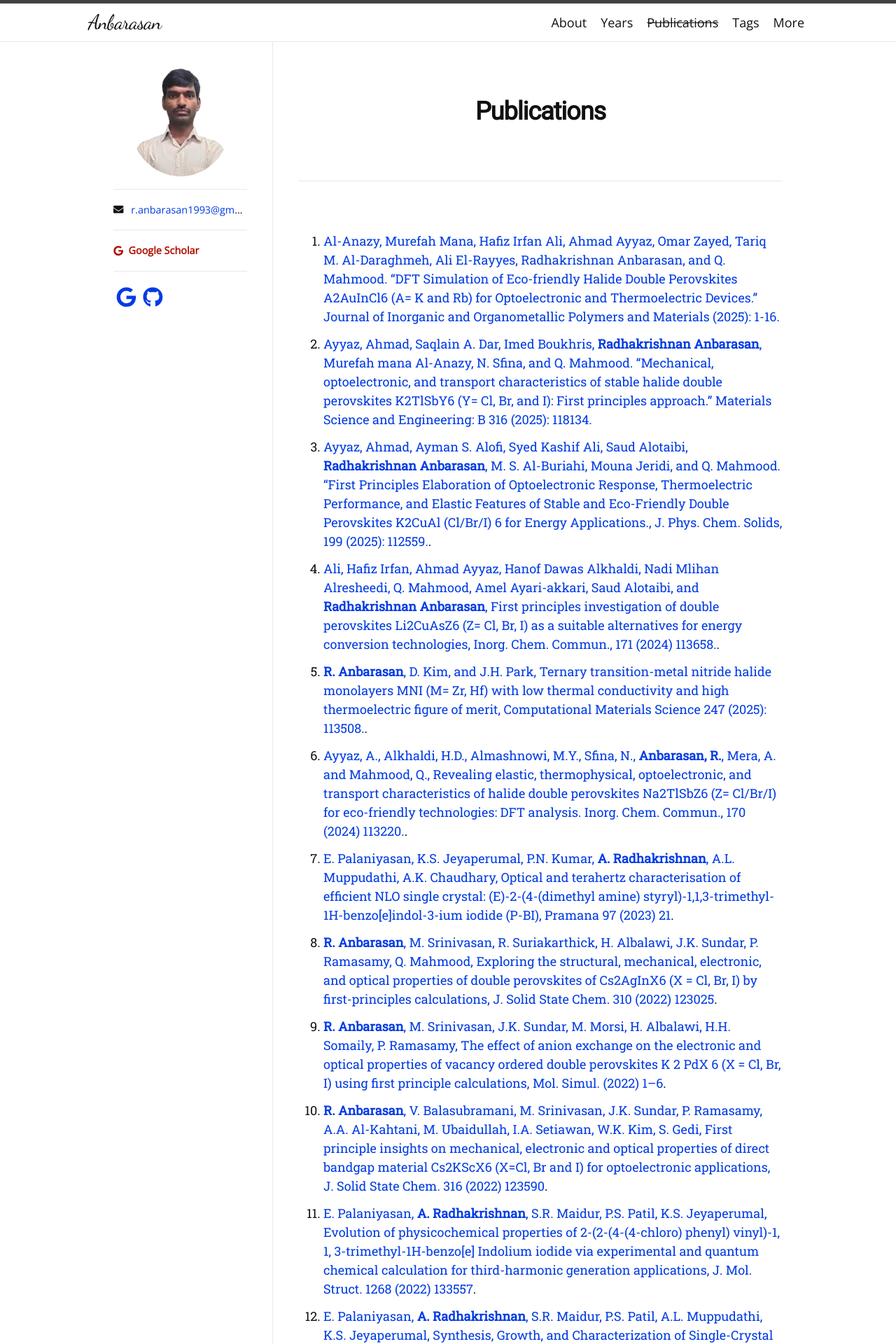
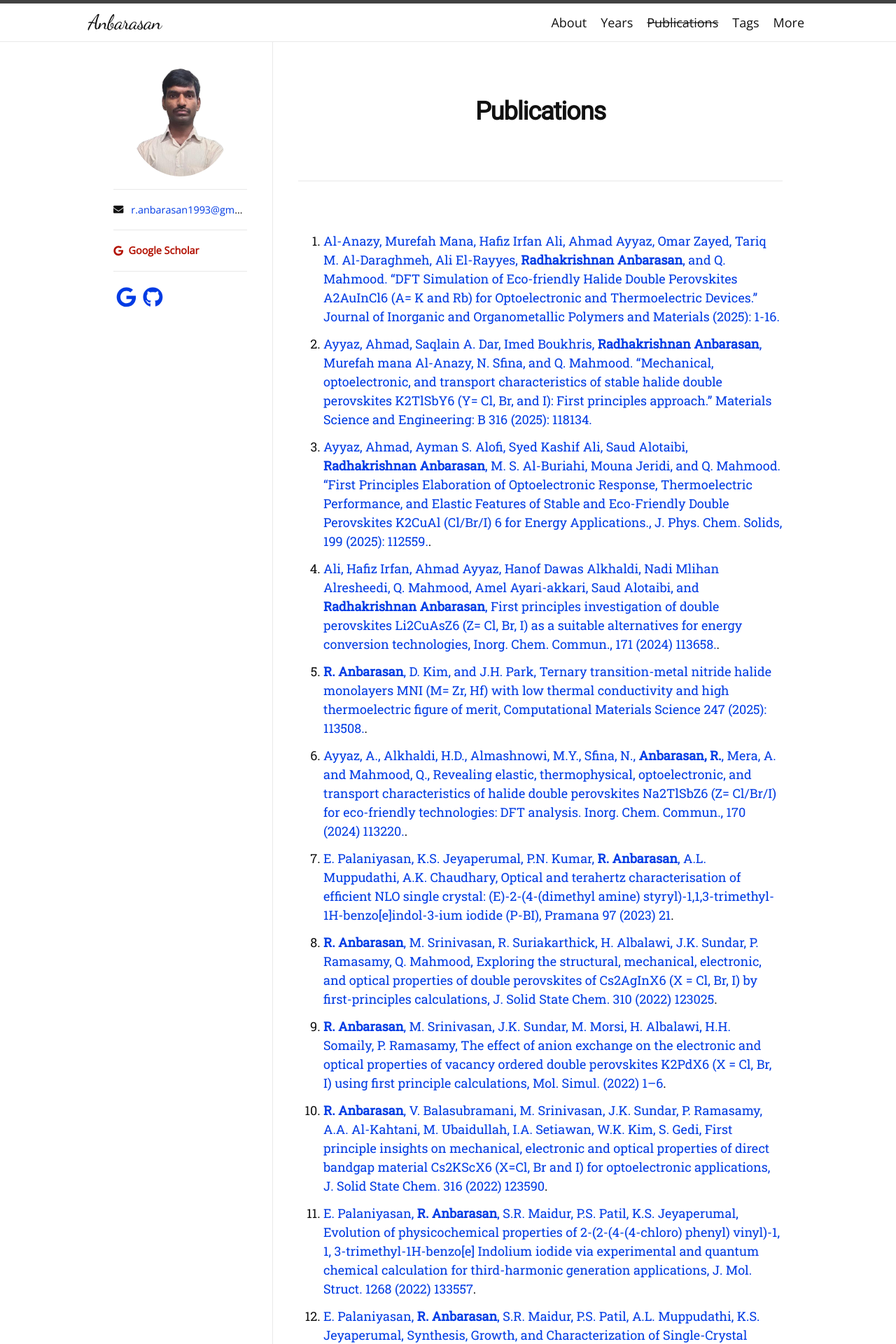
Before and after one commit to anbarasananbu/anbarasan, a Jekyll site: the page built from publications.md, in a window 1280 px wide. Shown: the top 1920 px of the page at 70% size. Built offline with Jekyll 4.4.1, drawn with Linux system fonts in a browser that asks for light colours; nearby versions of some CDN libraries; some web fonts are replaced; a style sheet for code colours, icons or effects is not loaded; some of the changed text lies outside the part shown.

Commit message:
Update publications.md

```diff
--- a/publications.md
+++ b/publications.md
@@ -5,18 +5,18 @@ title: Publications
 permalink: /publications/
 ---
 
-1.  [Al-Anazy, Murefah Mana, Hafiz Irfan Ali, Ahmad Ayyaz, Omar Zayed, Tariq M. Al-Daraghmeh, Ali El-Rayyes, Radhakrishnan Anbarasan, and Q. Mahmood. "DFT Simulation of Eco-friendly Halide Double Perovskites A2AuInCl6 (A= K and Rb) for Optoelectronic and Thermoelectric Devices." Journal of Inorganic and Organometallic Polymers and Materials (2025): 1-16.](https://doi.org/10.1007/s10904-025-03724-5)
+1.  [Al-Anazy, Murefah Mana, Hafiz Irfan Ali, Ahmad Ayyaz, Omar Zayed, Tariq M. Al-Daraghmeh, Ali El-Rayyes, **Radhakrishnan Anbarasan**, and Q. Mahmood. "DFT Simulation of Eco-friendly Halide Double Perovskites A2AuInCl6 (A= K and Rb) for Optoelectronic and Thermoelectric Devices." Journal of Inorganic and Organometallic Polymers and Materials (2025): 1-16.](https://doi.org/10.1007/s10904-025-03724-5)
 2.  [Ayyaz, Ahmad, Saqlain A. Dar, Imed Boukhris, **Radhakrishnan Anbarasan**, Murefah mana Al-Anazy, N. Sfina, and Q. Mahmood. "Mechanical, optoelectronic, and transport characteristics of stable halide double perovskites K2TlSbY6 (Y= Cl, Br, and I): First principles approach." Materials Science and Engineering: B 316 (2025): 118134.](https://doi.org/10.1016/j.mseb.2025.118134)
 3.  [Ayyaz, Ahmad, Ayman S. Alofi, Syed Kashif Ali, Saud Alotaibi, **Radhakrishnan Anbarasan**, M. S. Al-Buriahi, Mouna Jeridi, and Q. Mahmood. "First Principles Elaboration of Optoelectronic Response, Thermoelectric Performance, and Elastic Features of Stable and Eco-Friendly Double Perovskites K2CuAl (Cl/Br/I) 6 for Energy Applications., J. Phys. Chem. Solids, 199 (2025): 112559.](https://doi.org/10.1016/j.jpcs.2025.112559).
 4.  [Ali, Hafiz Irfan, Ahmad Ayyaz, Hanof Dawas Alkhaldi, Nadi Mlihan Alresheedi, Q. Mahmood, Amel Ayari-akkari, Saud Alotaibi, and **Radhakrishnan Anbarasan**, First principles investigation of double perovskites Li2CuAsZ6 (Z= Cl, Br, I) as a suitable alternatives for energy conversion technologies, Inorg. Chem. Commun., 171 (2024) 113658.](https://doi.org/10.1016/j.inoche.2024.113658).
 5.	[**R. Anbarasan**, D. Kim, and J.H. Park, Ternary transition-metal nitride halide monolayers MNI (M= Zr, Hf) with low thermal conductivity and high thermoelectric figure of merit, Computational Materials Science 247 (2025): 113508.](https://doi.org/10.1016/j.commatsci.2024.113508).
 6.	[Ayyaz, A., Alkhaldi, H.D., Almashnowi, M.Y., Sfina, N., **Anbarasan, R.**, Mera, A. and Mahmood, Q., Revealing elastic, thermophysical, optoelectronic, and transport characteristics of halide double perovskites Na2TlSbZ6 (Z= Cl/Br/I) for eco-friendly technologies: DFT analysis. Inorg. Chem. Commun., 170 (2024) 113220.](https://doi.org/10.1016/j.inoche.2024.113220).
-7.  [E. Palaniyasan, K.S. Jeyaperumal, P.N. Kumar, **A. Radhakrishnan**, A.L. Muppudathi, A.K. Chaudhary, Optical and terahertz characterisation of efficient NLO single crystal: (E)-2-(4-(dimethyl amine) styryl)-1,1,3-trimethyl-1H-benzo[e]indol-3-ium iodide (P-BI), Pramana 97 (2023) 21](https://doi.org/10.1007/s12043-022-02476-y).
+7.  [E. Palaniyasan, K.S. Jeyaperumal, P.N. Kumar, **R. Anbarasan**, A.L. Muppudathi, A.K. Chaudhary, Optical and terahertz characterisation of efficient NLO single crystal: (E)-2-(4-(dimethyl amine) styryl)-1,1,3-trimethyl-1H-benzo[e]indol-3-ium iodide (P-BI), Pramana 97 (2023) 21](https://doi.org/10.1007/s12043-022-02476-y).
 8.  [**R. Anbarasan**, M. Srinivasan, R. Suriakarthick, H. Albalawi, J.K. Sundar, P. Ramasamy, Q. Mahmood, Exploring the structural, mechanical, electronic, and optical properties of double perovskites of Cs2AgInX6 (X = Cl, Br, I) by first-principles calculations, J. Solid State Chem. 310 (2022) 123025](https://doi.org/10.1016/j.jssc.2022.123025).
-9.	[**R. Anbarasan**, M. Srinivasan, J.K. Sundar, M. Morsi, H. Albalawi, H.H. Somaily, P. Ramasamy, The effect of anion exchange on the electronic and optical properties of vacancy ordered double perovskites K 2 PdX 6 (X = Cl, Br, I) using first principle calculations, Mol. Simul. (2022) 1–6](https://doi.org/10.1080/08927022.2022.2103161).
+9.	[**R. Anbarasan**, M. Srinivasan, J.K. Sundar, M. Morsi, H. Albalawi, H.H. Somaily, P. Ramasamy, The effect of anion exchange on the electronic and optical properties of vacancy ordered double perovskites K2PdX6 (X = Cl, Br, I) using first principle calculations, Mol. Simul. (2022) 1–6](https://doi.org/10.1080/08927022.2022.2103161).
 10.	[**R. Anbarasan**, V. Balasubramani, M. Srinivasan, J.K. Sundar, P. Ramasamy, A.A. Al-Kahtani, M. Ubaidullah, I.A. Setiawan, W.K. Kim, S. Gedi, First principle insights on mechanical, electronic and optical properties of direct bandgap material Cs2KScX6 (X=Cl, Br and I) for optoelectronic applications, J. Solid State Chem. 316 (2022) 123590](https://doi.org/10.1016/j.jssc.2022.123590).
-11. [E. Palaniyasan, **A. Radhakrishnan**, S.R. Maidur, P.S. Patil, K.S. Jeyaperumal, Evolution of physicochemical properties of 2-(2-(4-(4-chloro) phenyl) vinyl)-1, 1, 3-trimethyl-1H-benzo[e] Indolium iodide via experimental and quantum chemical calculation for third-harmonic generation applications, J. Mol. Struct. 1268 (2022) 133557](https://doi.org/10.1016/j.molstruc.2022.133557).
-12. [E. Palaniyasan, **A. Radhakrishnan**, S.R. Maidur, P.S. Patil, A.L. Muppudathi, K.S. Jeyaperumal, Synthesis, Growth, and Characterization of Single-Crystal Benzo[e]indolium for Third-Order Nonlinear Optical Properties, J. Electron. Mater. 51 (2022) 3531–3541](https://doi.org/10.1007/s11664-022-09461-6).
+11. [E. Palaniyasan, **R. Anbarasan**, S.R. Maidur, P.S. Patil, K.S. Jeyaperumal, Evolution of physicochemical properties of 2-(2-(4-(4-chloro) phenyl) vinyl)-1, 1, 3-trimethyl-1H-benzo[e] Indolium iodide via experimental and quantum chemical calculation for third-harmonic generation applications, J. Mol. Struct. 1268 (2022) 133557](https://doi.org/10.1016/j.molstruc.2022.133557).
+12. [E. Palaniyasan, **R. Anbarasan**, S.R. Maidur, P.S. Patil, A.L. Muppudathi, K.S. Jeyaperumal, Synthesis, Growth, and Characterization of Single-Crystal Benzo[e]indolium for Third-Order Nonlinear Optical Properties, J. Electron. Mater. 51 (2022) 3531–3541](https://doi.org/10.1007/s11664-022-09461-6).
 13. [T.I. Al-Muhimeed, J. Alzahrani, S.A. Rouf, S. Al-Qaisi, **R. Anbarasan**, Q. Mahmood, H. Albalawi, S. Alharthi, M.A. Amin, H.H. Somaily, M. Morsi, Tuning of band gap by anion variation of Ga 2 TiX 6 (X = Cl, Br, I) for solar cells and renewable energy, Phys. Scr. 97 (2022) 085815](https://doi.org/10.1088/1402-4896/ac7efc).
 14. [S. Vignesh, S. Chandrasekaran, M. Srinivasan, **R. Anbarasan**, R. Perumalsamy, E. Arumugam, M. Shkir, H. Algarni, S. AlFaify, TiO2-CeO2/g-C3N4 S-scheme heterostructure composite for enhanced photo-degradation and hydrogen evolution performance with combined experimental and DFT study, Chemosphere 288 (2022) 132611](https://doi.org/10.1016/j.chemosphere.2021.132611).
 15. [T. Sivakumar, M. Anna Lakshmi, **R. Anbarasan**, P. Eniya, S. Vignesh, J. Kalyana Sundar, Exploring the influence of CdCl 2 on the nonlinear properties of 4–N, N–dimethylamino – 4–N–methyl – stilbazolium tosylate (DAST) crystal for optoelectronic applications, Mater. Technol. (2021) 1–13](https://doi.org/10.1080/10667857.2020.1868208).
@@ -24,7 +24,7 @@ permalink: /publications/
 17.	[**R. Anbarasan**, J.K. Sundar, M. Srinivasan, P. Ramasamy, First principle insight on the structural, mechanical, electronic and optical properties of indirect band gap photovoltaic material Cs2NaBiX6 (X= Cl, Br, I), Comput. Condens. Matter 28 (2021) e00581](https://doi.org/10.1016/j.cocom.2021.e00581).
 18.	[**R. Anbarasan**, M. Srinivasan, J. Kalyana Sundar, P. Ramasamy, Structural, Electronic and Optical Properties of Inorganic Perovskite CsPb(1-x)GexI3: A First Principle Approach, Mater. Technol. (2021) 1–5](https://doi.org/10.1080/10667857.2021.1915057).
 19.	[T. Sivakumar, **R. Anbarasan**, J. Kalyana Sundar, M. Anna Lakshmi, Enhancing the SHG effect of zinc chloride-doped DAST single crystals: new potential materials for nonlinear optical device applications, J. Mater. Sci. Mater. Electron. 31 (2020) 12943–12954](https://doi.org/10.1007/s10854-020-03847-0).
-20.	[**A. Radhakrishnan**, A.L. Muppudathi, K.S. Jeyaperumal, Experimental and computational investigation with Hirshfeld surface analysis of bis(glycine) strontium dichloride trihydrate, Mater. Sci. 38 (2020) 545–552]( https://doi.org/10.2478/msp-2020-0061).
+20.	[**R. Anbarasan**, A.L. Muppudathi, K.S. Jeyaperumal, Experimental and computational investigation with Hirshfeld surface analysis of bis(glycine) strontium dichloride trihydrate, Mater. Sci. 38 (2020) 545–552]( https://doi.org/10.2478/msp-2020-0061).
 21.	[**R. Anbarasan**, P. Eniya, J. Kalyana Sundar, M. Mengesha Woldemariam, Crystal structure and Hirshfeld surface analysis of 4-bromoanilinium nitrate, Acta Crystallogr. Sect. E Crystallogr. Commun. 76 (2020) 973–976](https://doi.org/10.1107/S2056989020006945).
 22.	[**R. Anbarasan**, P. Eniya, M. Anna Lakshmi, J. Kalyana Sundar, Structural, spectral, optical, thermal and quantum chemical investigations on ethylenediammonium tetrachloro zinc crystal for optoelectronic applications, J. Mol. Struct. 1188 (2019) 165–172](https://doi.org/10.1016/j.molstruc.2019.03.091).
 23.	[**R. Anbarasan**, J. Kalyana Sundar, M. Anna Lakshmi, Experimental and theoretical insights on the dimeric cation molecule L-alanine L-alaninium chloride for nonlinear optical applications, J. Mol. Struct. 1179 (2019) 154–160](https://doi.org/10.1016/j.molstruc.2018.10.100).
```
Also changed, not shown: other parts of publications.md (+2 -2 lines).
